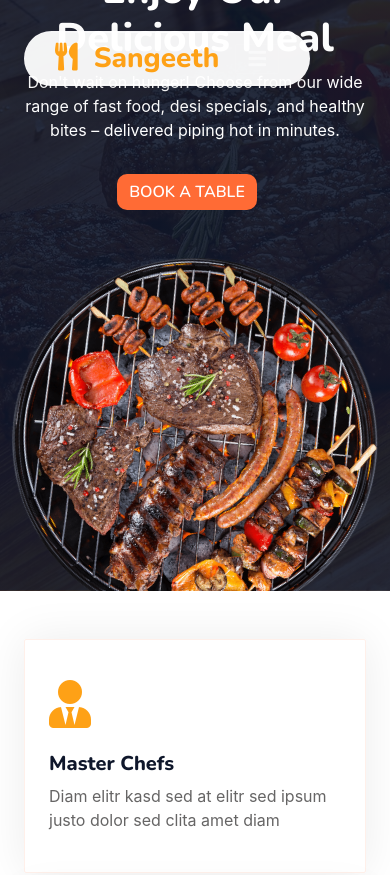
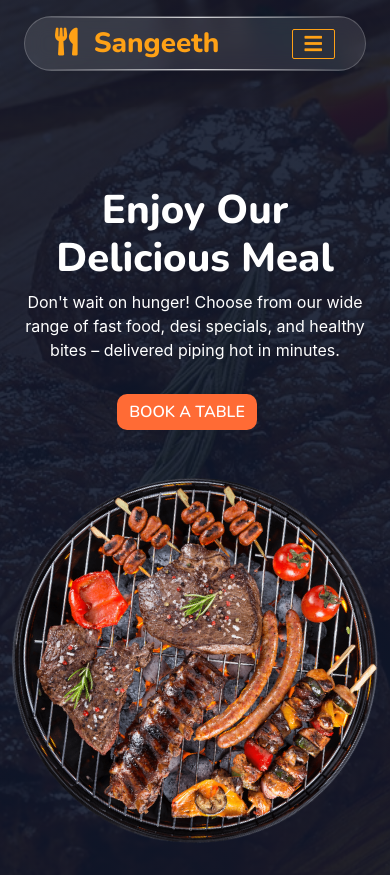
Before and after one commit to Rehankhadir/Maharaja1, a React (Create React App) app: page / in a window 390 px wide. Shown: the top 875 px of the page. Built offline with nearby package versions, Linux system fonts and the light colour scheme.

Commit message:
Mobile  Nav UI changes

```diff
--- a/src/components/LandingPage.css
+++ b/src/components/LandingPage.css
@@ -89,7 +89,32 @@ background: linear-gradient(rgba(15, 23, 43, .9), rgba(15, 23, 43, .9)), url('..
 .nav-item{
   cursor: pointer;
 }
-
+.nav-position{
+  top: 15px;
+  z-index: 1000 ;
+}
+.nav-mobile{
+    width: 100% !important;
+  }
+  .mobile-margin{
+    margin-bottom: 0px;
+  }
+@media screen and (max-width: 768px) {
+  .nav-mobile{
+    width: 100% !important;
+  }
+  .nav-position{
+  top: 0px;
+  z-index: 1000 ;
+}
+ .mobile-margin{
+    margin-bottom: 10px;
+  }
+}
+.navbar-dark .navbar-toggler {
+    color: rgb(254 161 22) !important;
+    border-color: rgb(254 161 22) !important;
+}
 
 
 
@@ -444,7 +469,7 @@ html {
 /* Responsive Design */
 @media (max-width: 768px) {
   .parallax-hero {
-    height: 70vh;
+    height: 122vh;
   }
 
   .hero-content .display-3 {
@@ -452,11 +477,12 @@ html {
   }
 
   .glass-card {
-    backdrop-filter: none;
+    /* backdrop-filter: none;
     -webkit-backdrop-filter: none;
-    background: rgba(255, 255, 255, 0.95);
-  }
-}
+    background: rgba(255, 255, 255, 0.95); */
+  }
+}
+
 
 /* Smooth scrolling */
 html {
@@ -2045,7 +2071,7 @@ html {
   }
 
   .add-to-cart-btn {
-    padding: 6px 16px;
+    padding: 8px 25px;
     font-size: 12px;
   }
 }
--- a/src/components/LandingPage.jsx
+++ b/src/components/LandingPage.jsx
@@ -430,7 +430,7 @@ useEffect(() => {
       <div className="container-xxl bg-white p-0">
         {/* Parallax Hero Section */}
         <div className="container-xxl position-relative p-0 landing-container">
-          <nav className="navbar position-fixed navbar-expand-lg navbar-dark px-4 py-3" style={{top: '15px', zIndex: 1000}}>
+          <nav className="navbar position-fixed navbar-expand-lg navbar-dark px-4 py-3 nav-mobile nav-position">
             <div className="container-fluid glass-card nav-items py-lg-2">
               <Link to="/" className="navbar-brand p-0">
                 <h1 className="text-primary m-0">
@@ -446,10 +446,10 @@ useEffect(() => {
                 <span className="fa fa-bars"></span>
               </button>
               <div className="collapse navbar-collapse" id="navbarCollapse">
-                <div className="navbar-nav ms-auto py-0 pe-4">
+                <div className="navbar-nav ms-auto py-0">
                   <button
                     type="button"
-                    className="nav-item nav-link btn btn-link p-0 text-primary"
+                    className="nav-item nav-link btn btn-link p-0 text-primary mobile-margin"
                     onClick={() => scrollToSection("home")}
                   >
                     Home
@@ -457,7 +457,7 @@ useEffect(() => {
 
                   <button
                     type="button"
-                    className="nav-item nav-link btn btn-link p-0 text-primary"
+                    className="nav-item nav-link btn btn-link p-0 text-primary mobile-margin"
                     onClick={() => scrollToSection("about")}
                   >
                     About
@@ -465,7 +465,7 @@ useEffect(() => {
 
                   <button
                     type="button"
-                    className="nav-item nav-link btn btn-link p-0 text-primary"
+                    className="nav-item nav-link btn btn-link p-0 text-primarymobile-margin"
                     onClick={() => scrollToSection("order")}
                   >
                     Menu
@@ -473,24 +473,23 @@ useEffect(() => {
 
                   <button
                     type="button"
-                    className="nav-item nav-link btn btn-link p-0 text-primary"
+                    className="nav-item nav-link btn btn-link p-0 text-primary mobile-margin"
                     onClick={() => scrollToSection("contact")}
                   >
                     Contact
                   </button>
-                </div>
 
                 <button
                   type="button"
-                  className="btn btn-primary py-2 px-4 mr-2" style={{ marginRight: "10px", borderRadius: "20px" }}
-                >
+                  className="btn btn-primary py-2 px-4 mr-2 mobile-margin" style={{ marginRight: "10px", borderRadius: "20px" }}
+                  >
                   Book A Table
                 </button>
 
                 <button
                   type="button"
                   className="btn btn-primary py-2 px-4 mr-2" style={{ marginRight: "10px", borderRadius: "20px"  }} onClick={() => scrollToSection("order")}
-                >
+                  >
                   Order Now
                 </button>
 
@@ -498,9 +497,10 @@ useEffect(() => {
                   className="btn py-2 px-2"
                   data-bs-toggle="offcanvas"
                   data-bs-target="#cartSidebar"
-                >
+                  >
                   🛒 <span className="badge bg-light text-dark">{cart.length}</span>
                 </button>
+                  </div>
               </div>
             </div>
           </nav>
@@ -855,7 +855,7 @@ useEffect(() => {
       </div>
     </div>
 
-    <div className="scroll-instruction">
+    {/* <div className="scroll-instruction">
       <div className="mouse-container">
         <div className="mouse">
           <div className="wheel"></div>
@@ -867,7 +867,7 @@ useEffect(() => {
         <span className="scroll-direction">↑↓ Vertical</span>
         <span className="scroll-direction">←→ Horizontal</span>
       </div>
-    </div>
+    </div> */}
   </div>
 </div>
 
```
